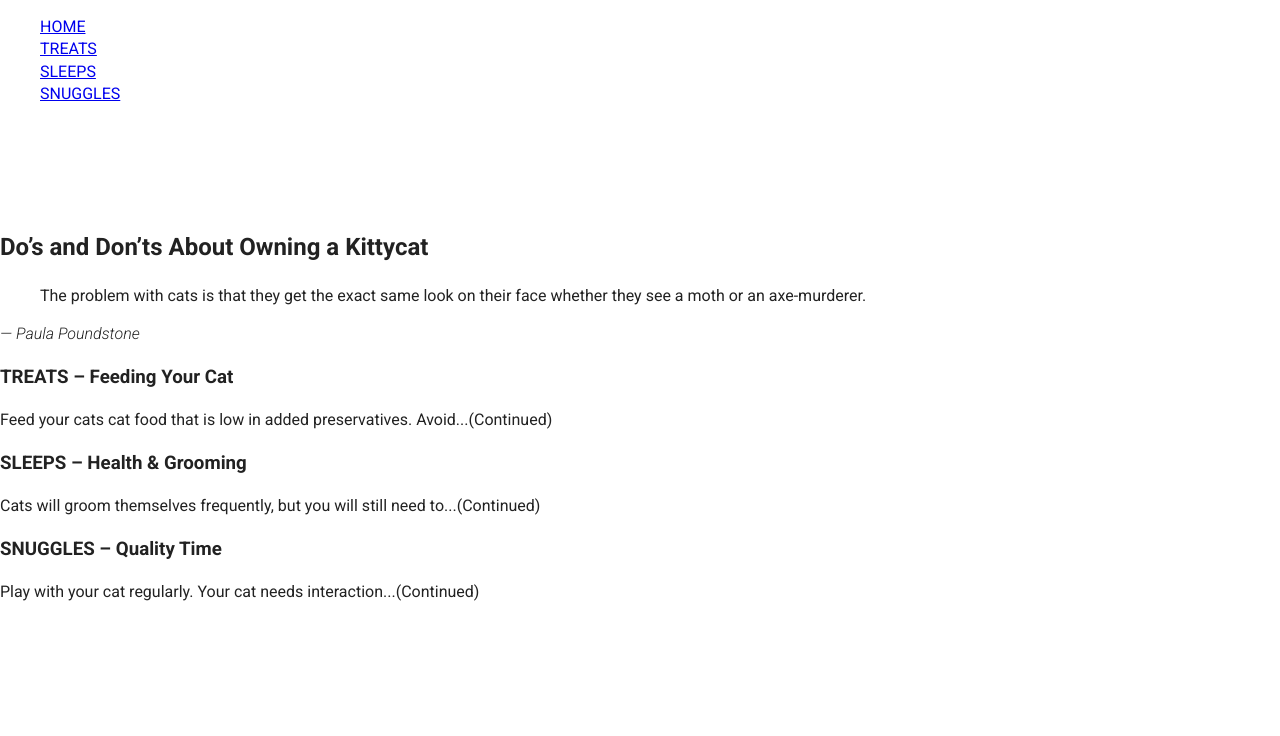
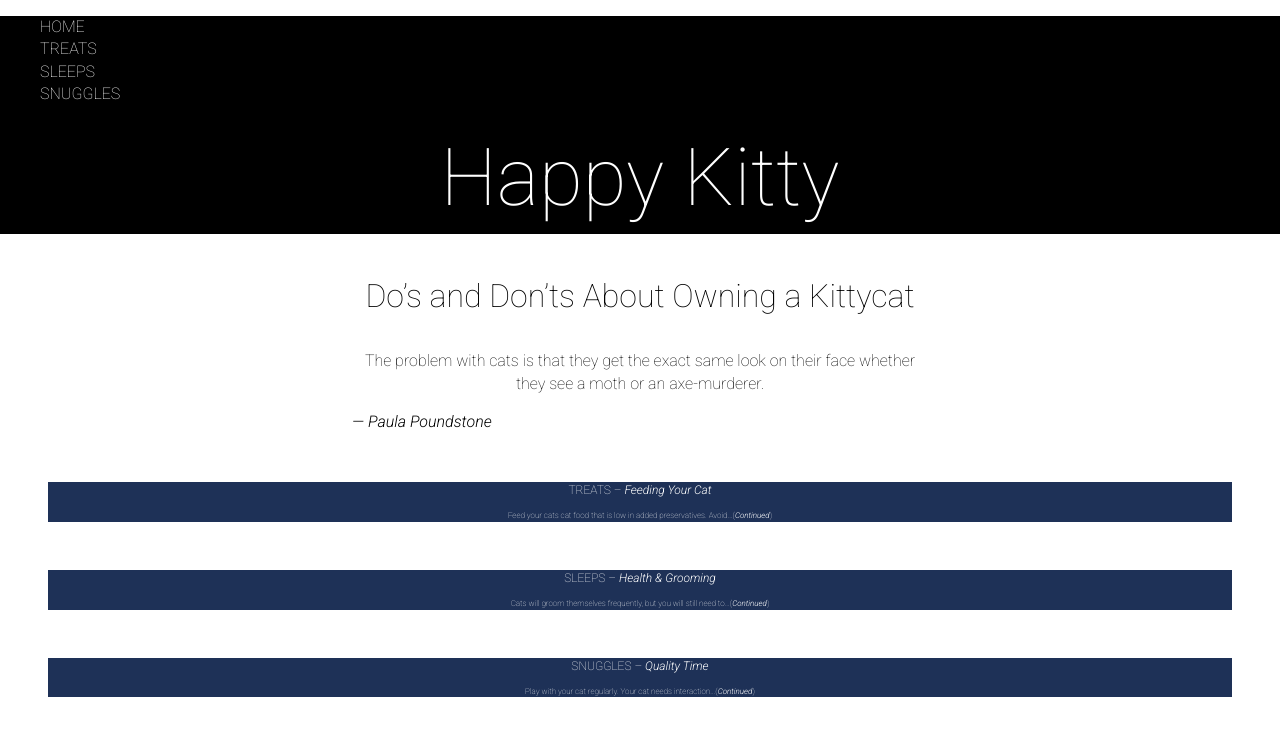
Before and after one commit to CassieC/cassiec09.github.io, a plain HTML site: page index.html in a window 1280 px wide. Drawn offline with nearby package versions, Linux system fonts and the light colour scheme.

Commit message:
styled content

```diff
--- a/css/main.css
+++ b/css/main.css
@@ -101,18 +101,100 @@ body{
     font-family: "Roboto", helvetica, sans-serif;
 }
 
+header{
+    background-color: #000;
+}
+
+.intro{
+    padding: 0 22em 0 22em;
+}
+
+.blue{
+    background-color: #1E3157;
+    margin: 3em;
+}
 
 /* ==========================================================================
    Typography
    ========================================================================== */
 
+a{
+    margin: 0;
+    margin-bottom: 1em;
+    color: #ffffff;
+    font-size: 1em;
+    font-weight: 100;
+    text-decoration: none;
+
+}
+
+a:hover,
+a:focus {
+    border-bottom: 0.25em solid #fff;
+}
 
 h1{
     margin: 0;
+    margin-bottom: 0.5em;
     color: #ffffff;
-    font-size: 4em;
+    font-size: 5em;
+    font-weight: 100;
+    text-align: center;
+}
+
+h2{
+    margin: 0;
+    margin-bottom: 1em;
+    color: #000;
+    font-size: 2em;
     font-weight: 200;
+    text-align: center;
 }
+
+blockquote{
+    margin: 0;
+    margin-bottom: 1em;
+    color: #000;
+    font-size: 1em;
+    font-weight: 200;
+    text-align: center;
+}
+
+cite{
+    margin: 0 auto;
+    margin-bottom: 1em;
+    color: #000;
+    font-size: 1em;
+    font-weight: 200;
+    font-style: italic;
+}
+
+h3{
+    margin: 0;
+    margin-bottom: 1em;
+    color: #fff;
+    font-size: 0.75em;
+    font-weight: 200;
+    text-align: center;
+}
+
+p{
+    margin: 0;
+    margin-bottom: 1em;
+    color: #fff;
+    font-size: 0.5em;
+    font-weight: 200;
+    text-align: center;
+}
+
+.italics{
+    font-style: italic;
+}
+
+
+
+
+
 
 
 
--- a/index.html
+++ b/index.html
@@ -35,22 +35,26 @@
             <h1>Happy Kitty</h1>
         </header>
 
-        <h2>Do’s and Don’ts About Owning a Kittycat</h2>
-        <blockquote>The problem with cats is that they get the exact same look on their face whether they see a moth or an axe-murderer. </blockquote>
-        <cite>— Paula Poundstone</cite>
+        <section >
+            <h2>Do’s and Don’ts About Owning a Kittycat</h2>
+            <div class="intro">
+                <blockquote>The problem with cats is that they get the exact same look on their face whether they see a moth or an axe-murderer. </blockquote>
+                <cite>— Paula Poundstone</cite>
+            </div>
+        </section>
 
         <section class="bucket">
-            <div>
-                <h3>TREATS – Feeding Your Cat</h3>
-                <p>Feed your cats cat food that is low in added preservatives. Avoid...(Continued)</p>
+            <div class="blue">
+                <h3>TREATS – <span class="italics">Feeding Your Cat</span></h3>
+                <p>Feed your cats cat food that is low in added preservatives. Avoid...(<span class="italics">Continued</span>)</p>
             </div>
-            <div>
-                <h3>SLEEPS – Health & Grooming</h3>
-                 <p>Cats will groom themselves frequently, but you will still need to...(Continued)</p>
+            <div class="blue">
+                <h3>SLEEPS – <span class="italics">Health & Grooming</span></h3>
+                 <p>Cats will groom themselves frequently, but you will still need to...(<span class="italics">Continued</span>)</p>
             </div>
-            <div>
-                <h3>SNUGGLES – Quality Time</h3>
-                 <p>Play with your cat regularly. Your cat needs interaction...(Continued)</p>
+            <div class="blue">
+                <h3>SNUGGLES – <span class="italics">Quality Time</span></h3>
+                 <p>Play with your cat regularly. Your cat needs interaction...(<span class="italics">Continued</span>)</p>
             </div>
         </section>
 
```
